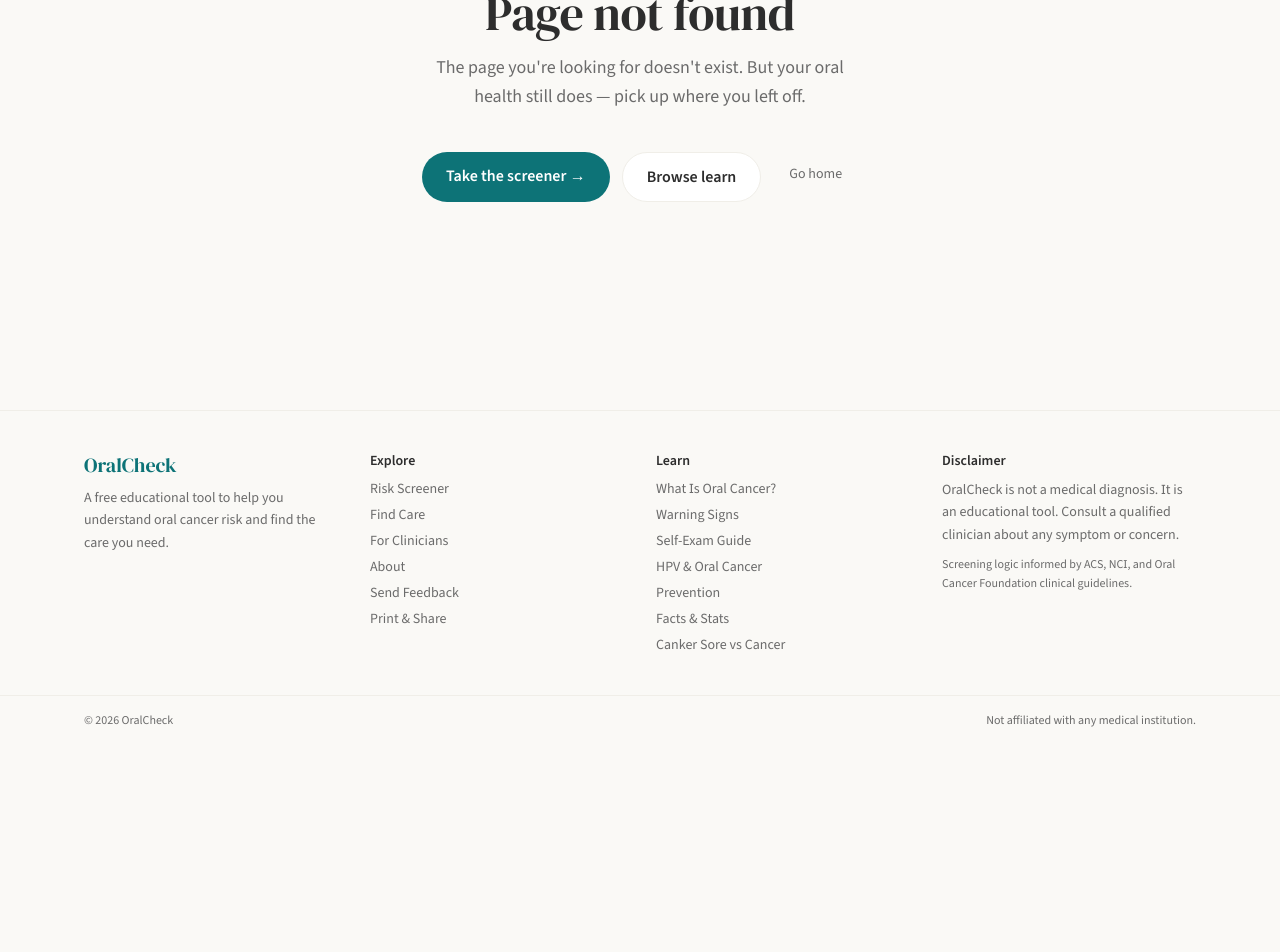
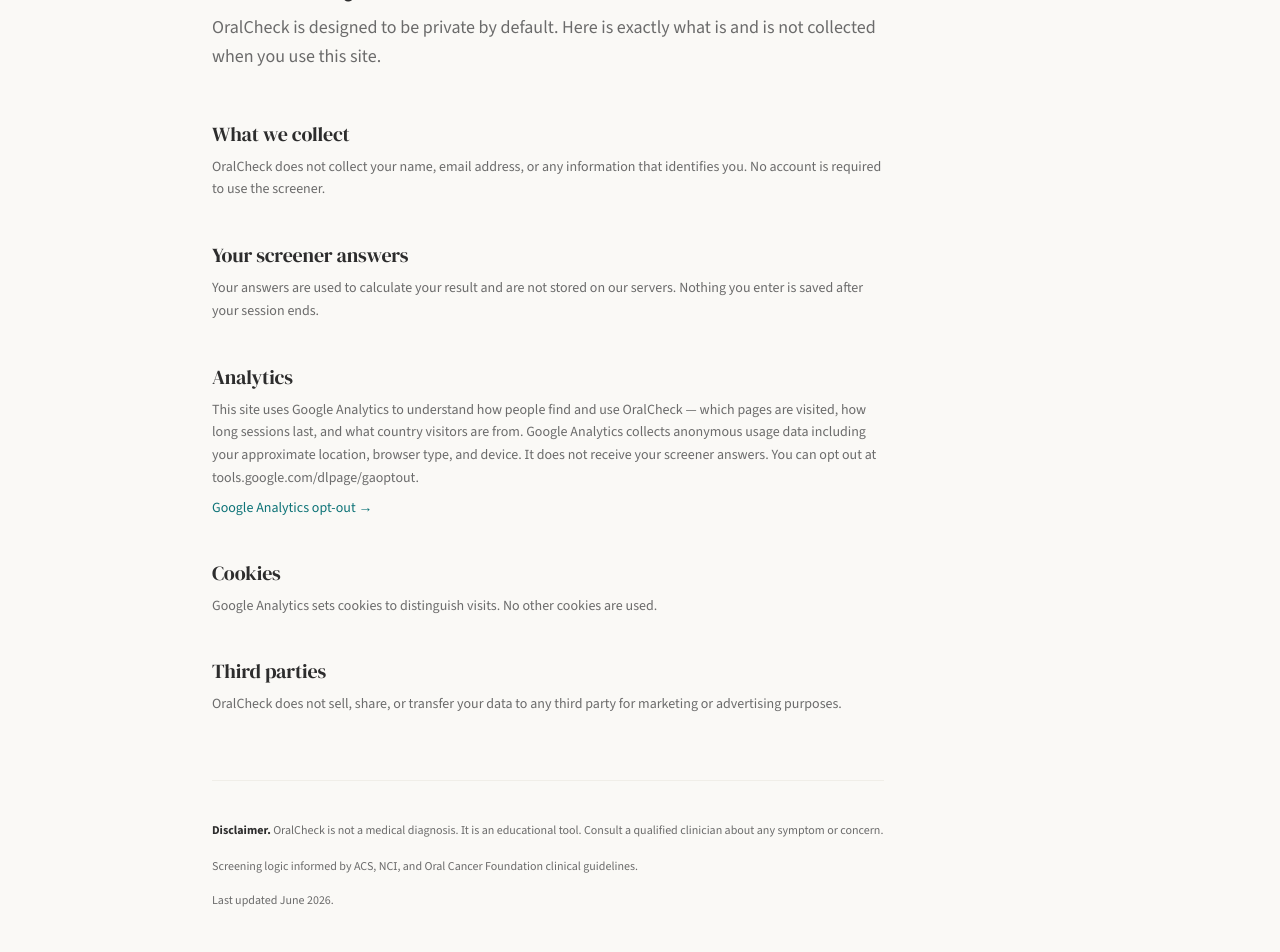
Before and after one commit to ianoharris/oralcheck, a Next.js app: page /privacy in a window 1280 px wide. Before the commit this address had no page. Shown: the part 260-1212 px from the top of the page. Before the commit the page ends 1004 px from the top, so only its background shows below. Built offline with nearby package versions, Linux system fonts and the light colour scheme.

Commit message:
Add /privacy page
Plain-language privacy policy covering data collection (none), screener answer handling (session-only, not stored), Google Analytics usage, and cookies. Matches existing design system.

Co-Authored-By: Claude Sonnet 4.6 <noreply@anthropic.com>

```diff
--- /dev/null
+++ b/src/app/privacy/page.tsx
@@ -0,0 +1,83 @@
+import type { Metadata } from "next";
+import Link from "next/link";
+
+export const metadata: Metadata = {
+  title: "Privacy | OralCheck",
+  description:
+    "OralCheck does not collect your name, email, or any identifying information. Your screener answers are not stored.",
+};
+
+const sections = [
+  {
+    heading: "What we collect",
+    body: "OralCheck does not collect your name, email address, or any information that identifies you. No account is required to use the screener.",
+  },
+  {
+    heading: "Your screener answers",
+    body: "Your answers are used to calculate your result and are not stored on our servers. Nothing you enter is saved after your session ends.",
+  },
+  {
+    heading: "Analytics",
+    body: "This site uses Google Analytics to understand how people find and use OralCheck — which pages are visited, how long sessions last, and what country visitors are from. Google Analytics collects anonymous usage data including your approximate location, browser type, and device. It does not receive your screener answers. You can opt out at tools.google.com/dlpage/gaoptout.",
+    link: {
+      label: "Google Analytics opt-out →",
+      href: "https://tools.google.com/dlpage/gaoptout",
+    },
+  },
+  {
+    heading: "Cookies",
+    body: "Google Analytics sets cookies to distinguish visits. No other cookies are used.",
+  },
+  {
+    heading: "Third parties",
+    body: "OralCheck does not sell, share, or transfer your data to any third party for marketing or advertising purposes.",
+  },
+];
+
+export default function PrivacyPage() {
+  return (
+    <div className="max-w-4xl mx-auto px-5 py-12 sm:py-20">
+      <div className="mb-10">
+        <Link href="/" className="text-sm text-brand hover:underline">
+          ← OralCheck
+        </Link>
+      </div>
+
+      <h1 className="font-serif text-4xl sm:text-5xl text-ink mb-4">Privacy</h1>
+      <p className="text-ink-soft text-lg leading-relaxed mb-12 max-w-2xl">
+        OralCheck is designed to be private by default. Here is exactly what is and is not
+        collected when you use this site.
+      </p>
+
+      <div className="space-y-10 max-w-2xl mb-16">
+        {sections.map((s) => (
+          <section key={s.heading}>
+            <h2 className="font-serif text-xl text-ink mb-2">{s.heading}</h2>
+            <p className="text-ink-soft text-sm leading-relaxed">{s.body}</p>
+            {s.link && (
+              <a
+                href={s.link.href}
+                target="_blank"
+                rel="noopener noreferrer"
+                className="inline-block text-brand hover:underline text-sm mt-2"
+              >
+                {s.link.label}
+              </a>
+            )}
+          </section>
+        ))}
+      </div>
+
+      <div className="border-t border-warm-dim pt-10 space-y-4 max-w-2xl">
+        <p className="text-xs text-ink-soft leading-relaxed">
+          <strong className="text-ink">Disclaimer.</strong> OralCheck is not a medical diagnosis.
+          It is an educational tool. Consult a qualified clinician about any symptom or concern.
+        </p>
+        <p className="text-xs text-ink-soft leading-relaxed">
+          Screening logic informed by ACS, NCI, and Oral Cancer Foundation clinical guidelines.
+        </p>
+        <p className="text-xs text-ink-soft mt-4">Last updated June 2026.</p>
+      </div>
+    </div>
+  );
+}
```
